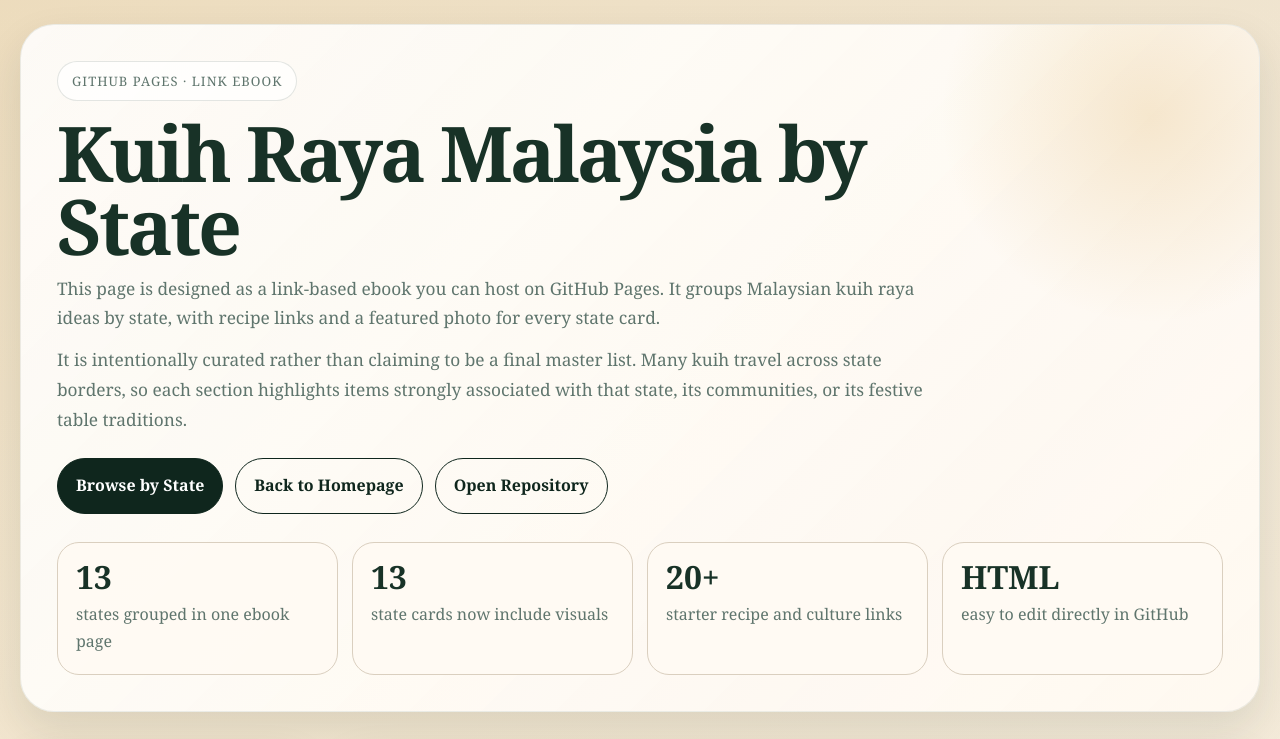
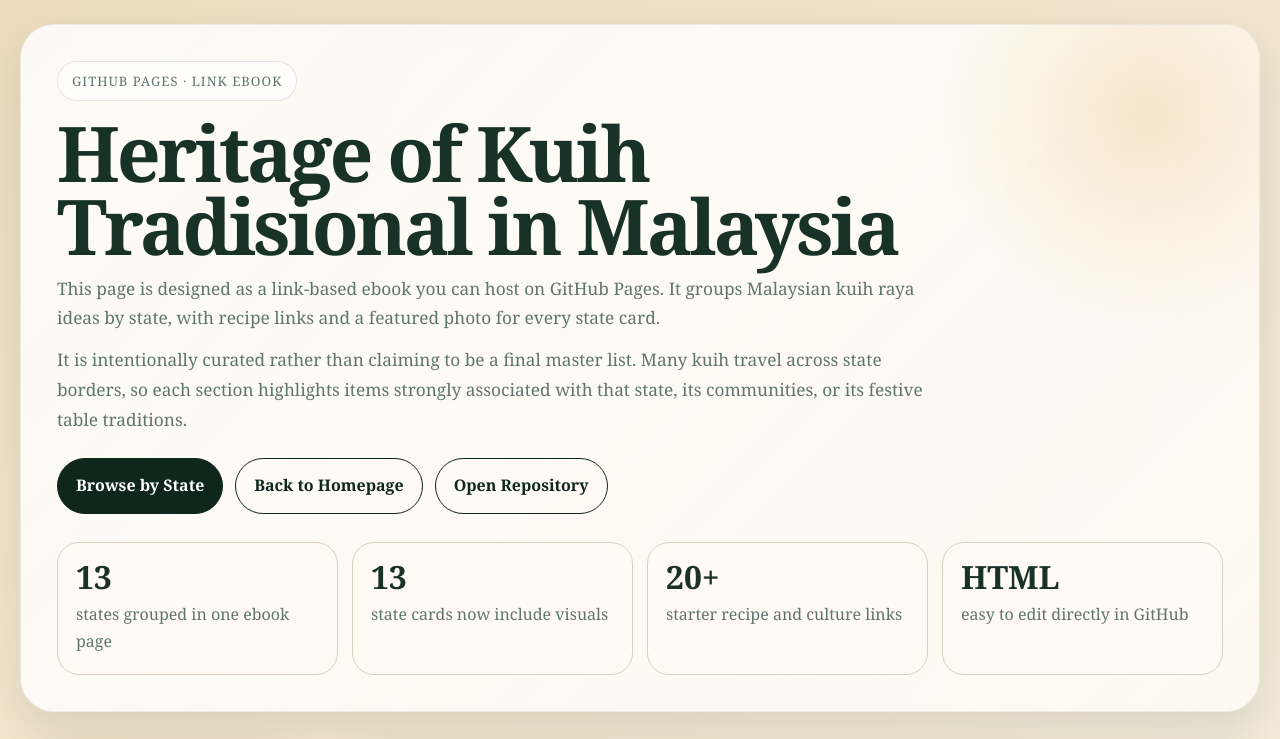
Before and after one commit to muszyolo/malaysia-kuih-raya-ebook, a plain HTML site: page index.html in a window 1280 px wide. Shown: the top 739 px of the page. Drawn offline with Linux system fonts and the light colour scheme.

Commit message:
Rename site to Heritage of Kuih Tradisional in Malaysia

```diff
--- a/index.html
+++ b/index.html
@@ -3,7 +3,7 @@
   <head>
     <meta charset="utf-8" />
     <meta name="viewport" content="width=device-width, initial-scale=1" />
-    <title>Kuih Raya Malaysia by State</title>
+    <title>Heritage of Kuih Tradisional in Malaysia</title>
     <meta
       name="description"
       content="A GitHub Pages ebook-style link collection of Malaysian kuih raya recipes, grouped by state."
@@ -286,7 +286,7 @@
     <div class="page">
       <section class="hero">
         <div class="eyebrow">GitHub Pages · Link Ebook</div>
-        <h1>Kuih Raya Malaysia by State</h1>
+        <h1>Heritage of Kuih Tradisional in Malaysia</h1>
         <div class="subhead">
           <p>
             This page is designed as a link-based ebook you can host on GitHub Pages. It groups Malaysian kuih raya ideas by state, with recipe links and a featured photo for every state card.
```
Also changed, not shown: 1 other file.
